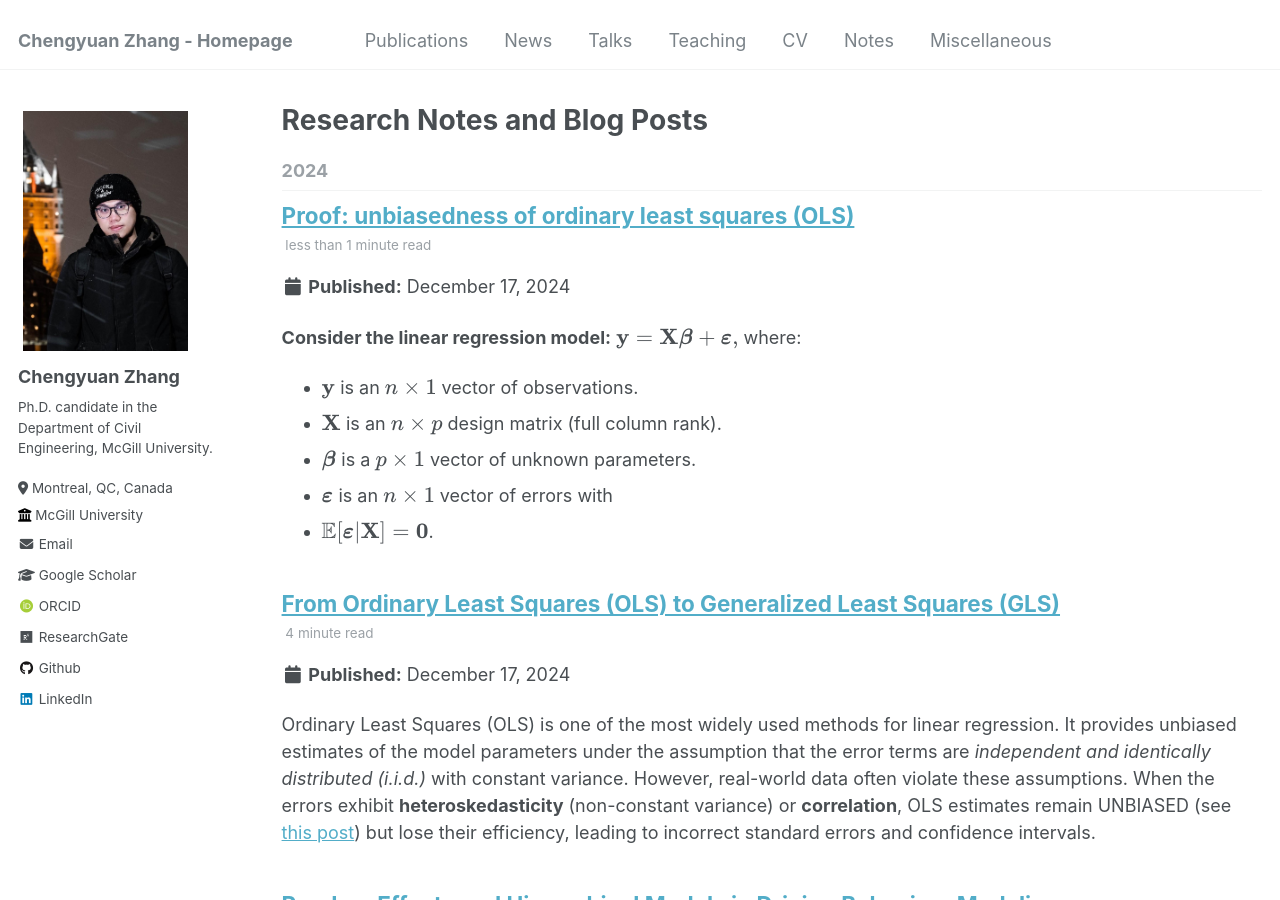
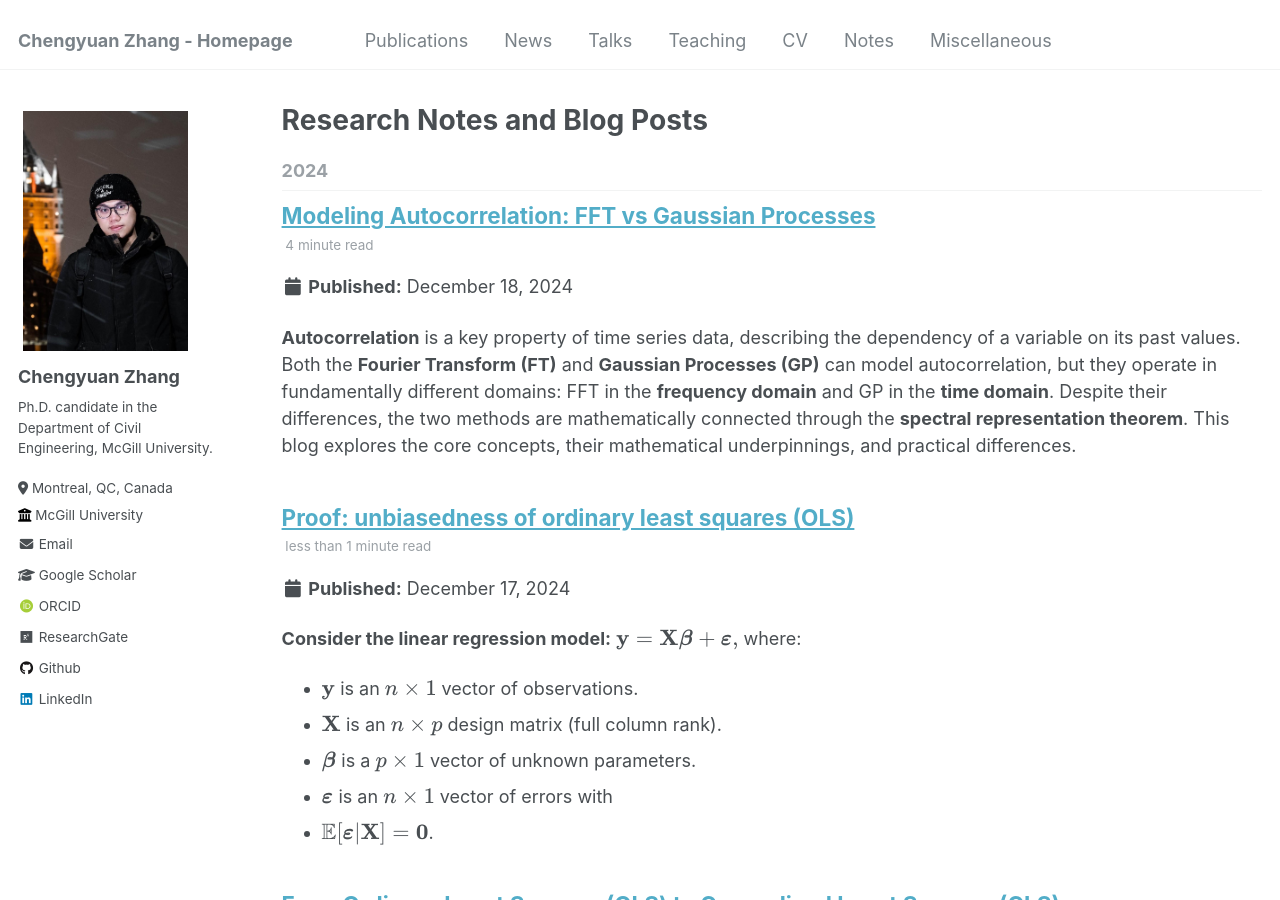
Before and after one commit to Chengyuan-Zhang/chengyuan-zhang.github.io, a Jekyll site: the page built from _pages/blog-posts.html, in a window 1280 px wide and 900 px high. Built offline with Jekyll 4.4.1, drawn with Linux system fonts in a browser that asks for light colours; some web fonts are replaced; formulas are drawn with MathJax 3; comment, search, counter and statistics services are not loaded; some of the changed lines change nothing that is shown.

Commit message:
post update: autocorrelation

```diff
--- a/_pages/notes.md
+++ b/_pages/notes.md
@@ -13,14 +13,16 @@ author_profile: true
 📗: Research;
 
 - [The Log-Sum-Exp Trick](/posts/logsumexp/);📕
-- Forward and backward algorithm in Hidden Markov Models (HMM): To be updated;📙
-- Bayesian inference and conjugate priors: To be updated;📙📕
-- Prior settings matter in Bayesian inference (variance): To be updated;📙📕
+- Forward and backward algorithm in Hidden Markov Models (HMM): To be updated;
+- Bayesian inference and conjugate priors: To be updated;
+- Prior settings matter in Bayesian inference (variance): To be updated;
 - [Heterogeneity and Hierarchical Models](/posts/hierarchical/);📙
 - [Random Effects and Hierarchical Models in Driving Behaviors Modeling](/posts/random-effects/);📙📘
 - [Proof: unbiasedness of ordinary least squares (OLS)](/posts/ols-unbiased/);📕
 - [From ordinary least squares (OLS) to generalized least squares (GLS)](/posts/ols-to-gls/);📕
-- Bayesian calibration of car-following models: To be updated;📙📘📗
+- [Modeling Autocorrelation: FFT vs Gaussian Processes](/posts/autocorrelation);📙📕
+- Bayesian calibration of car-following models: To be updated;
+- Autoregressive (AR) processes: To be updated;
 - [Matrix Derivative of Frobenius norm involving Hadamard Product](/posts/matrix-derivative/);📕
 - [《社会型交互与自动驾驶：综述》 - Enzo的文章 - 知乎](https://zhuanlan.zhihu.com/p/557203965);📘📗
 - [多输出高斯过程 (multiple output GP) - Enzo的文章 - 知乎](https://zhuanlan.zhihu.com/p/400628960);📙
--- a/_posts/2024-12-17-OLS-to-GLS.md
+++ b/_posts/2024-12-17-OLS-to-GLS.md
@@ -7,6 +7,8 @@ tags:
 - OLS
 - GLS
 - regression
+- autocorrelation
+- heteroskedasticity
 
 ---
 
@@ -19,9 +21,7 @@ and confidence intervals.
 
 Generalized Least Squares (GLS) is a more flexible estimation technique designed to handle cases where error terms have
 **non-constant variance** and/or **correlation** (see references for examples). By modeling the structure of the error
-covariance, GLS yields
-parameter
-estimates with better efficiency and correct inference.
+covariance, GLS yields parameter estimates with better efficiency and correct inference.
 
 ## Ordinary Least Squares (OLS)
 
--- /dev/null
+++ b/_posts/2024-12-18-autocorrelation.md
@@ -0,0 +1,145 @@
+---
+title: 'Modeling Autocorrelation: FFT vs Gaussian Processes'
+date: 2024-12-18
+permalink: /posts/autocorrelation/
+tags:
+
+- autocorrelation
+- forecasting
+- time series
+- Gaussian processes
+- Fourier transform
+
+---
+
+**Autocorrelation** is a key property of time series data, describing the dependency of a variable on its past values.
+Both the **Fourier Transform (FT)** and **Gaussian Processes (GP)** can model autocorrelation, but they operate in
+fundamentally different domains: FFT in the **frequency domain** and GP in the **time domain**. Despite their
+differences, the two methods are mathematically connected through the **spectral representation theorem**. This blog
+explores the core concepts, their mathematical underpinnings, and practical differences.
+
+_(I was reading a paper "Label Correlation Biases Direct Time Series Forecast" submitted to ICLR2025, which noticed the
+autocorrelation of the time series data in forecasting problem. So I'm interested in making a straightforward comparison
+of this approach with the GP-based modeling of autocorrelation in my work "Bayesian Calibration of the Intelligent
+Driver Model".)_
+
+## **1. The Math Basics of Autocorrelation**
+
+For a stationary stochastic process \\(x(t)\\), the **autocovariance function** \\(R(\tau)\\) at lag \\(\tau\\) is
+defined as:
+
+$$
+R(\tau) = \mathbb{E}[(x(t) - \mu)(x(t+\tau) - \mu)],
+$$
+
+where \\(\mu\\) is the mean of \\(x(t)\\).
+
+The **spectral representation theorem** states that the autocovariance function has a **Fourier Transform
+representation**:
+
+$$
+S(f) = \mathcal{F}[R(\tau)] = \int_{-\infty}^\infty R(\tau) e^{-j2\pi f\tau} d\tau,
+$$
+
+where \\(S(f)\\) is the **power spectral density (PSD)**. This means the autocovariance in the time domain is
+fundamentally linked to the distribution of power across frequencies.
+
+## **2. FFT-Based Modeling of Autocorrelation**
+
+The **Fast Fourier Transform (FFT)** is widely used to model autocorrelation by analyzing the signal in the frequency
+domain. It relies on the **Wiener-Khinchin theorem**, which states:
+
+$$
+R(\tau) = \mathcal{F}^{-1}[\mid X(f)\mid^2],
+$$
+
+where \\(X(f)\\) is the Fourier Transform of the signal \\(x(t)\\), and \\(\mid X(f)\mid^2\\) is the **power spectrum**.
+
+### **Practical Use**
+
+FFT is effective for periodic or oscillatory signals, where autocorrelation corresponds to _peaks in specific
+frequencies_.
+
+## **3. GP-Based Modeling of Autocorrelation**
+
+A **Gaussian Process (GP)** models autocorrelation in the time domain using a **kernel function** \\(k(t, t')\\), which
+defines the covariance between any two points:
+
+$$
+k(t, t') = R(\tau) = R(|t - t'|).
+$$
+
+For **stationary processes**, the kernel depends only on the lag \\(\tau = \mid t - t'\mid\\). Examples of kernels
+include:
+
+- **Squared Exponential (SE) Kernel**:
+
+  $$
+  k(\tau) = \sigma_k^2 \exp\left(-\frac{\tau^2}{2\ell^2}\right),
+  $$
+  where \\(\ell\\) is the lengthscale controlling how fast correlations decay, and \\(\sigma_k^2\\) denotes the
+  variance.
+
+- **Spectral Mixture Kernel**:
+  Combines sinusoidal and Gaussian components, effectively mimicking the Fourier Transform.
+
+### **How GP Models Autocorrelation**
+
+- The kernel \\(k(t, t')\\) models the covariance directly in the time domain.
+- The Fourier Transform of the kernel provides the corresponding spectral density \\(S(f)\\), linking GPs to the
+  frequency domain.
+
+## **4. Connections**
+
+Both FFT and GP are connected through the **spectral representation theorem**:
+
+1. FFT explicitly computes the **power spectral density** \\(S(f)\\), from which the autocovariance \\(R(\tau)\\) can be
+   reconstructed:
+
+   $$
+   R(\tau) = \mathcal{F}^{-1}[S(f)].
+   $$
+
+2. GP defines \\(R(\tau)\\) through its kernel function. The **Fourier Transform of the kernel** gives the power
+   spectrum:
+
+   $$
+   S(f) = \mathcal{F}[k(\tau)].
+   $$
+
+For example:
+
+- The **SE kernel** in GPs has a **Gaussian spectrum** in the frequency domain.
+- The **Matérn kernel** corresponds to a spectral density that decays polynomially.
+
+Both approaches provide equivalent information for stationary processes.
+
+## **5. Practical Differences Between FFT and GP**
+
+| **Aspect**               | **FFT-Based Approach**                             | **GP-Based Approach**                         |
+|--------------------------|----------------------------------------------------|-----------------------------------------------|
+| **Domain**               | Frequency domain                                   | Time domain                                   |
+| **Assumption**           | Stationarity (spectral analysis of autocorrelation) | Stationarity with a parametric covariance     |
+| **Output**               | Explicit power spectrum \\(\mid X(f)\mid^2\\)            | Implicit autocorrelation via \\(k(t, t')\\) |
+| **Computational Cost**   | Fast (\\(O(N \log N)\\))                           | Costly (\\(O(N^3)\\) for GP kernel inversion) |
+| **Flexibility**          | Best for periodic signals                          | Highly flexible (custom kernels)              |
+| **Interpretability**     | Direct analysis of spectral components             | Interpretable through kernel hyperparameters  |
+
+## **6. When to Use FFT vs GP?**
+
+- **Use FFT** if:
+    - You need efficient spectral analysis.
+    - The autocorrelation is periodic or stationary.
+    - Computational cost is a concern.
+
+- **Use GP** if:
+    - You require flexibility in modeling complex, non-periodic correlations.
+    - You need u**ncertainty quantification** (that's why I need GP!).
+    - You want to incorporate domain knowledge via custom kernels.
+
+## **Summary**
+
+Both FFT and GP are powerful tools for modeling autocorrelation, grounded in the spectral representation theorem. FFT
+excels in computational efficiency and explicit spectral analysis, while GP offers flexibility and the ability to model
+rich temporal structures. Choosing between the two depends on the specific requirements of your application, such as
+computational constraints, data properties, and the need for interpretability.
```
